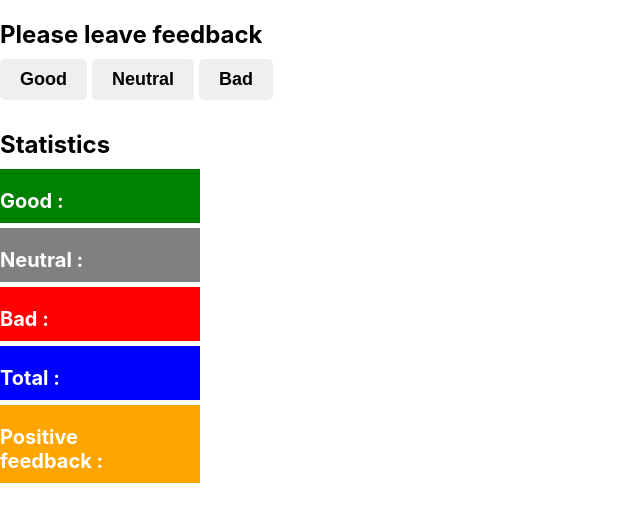
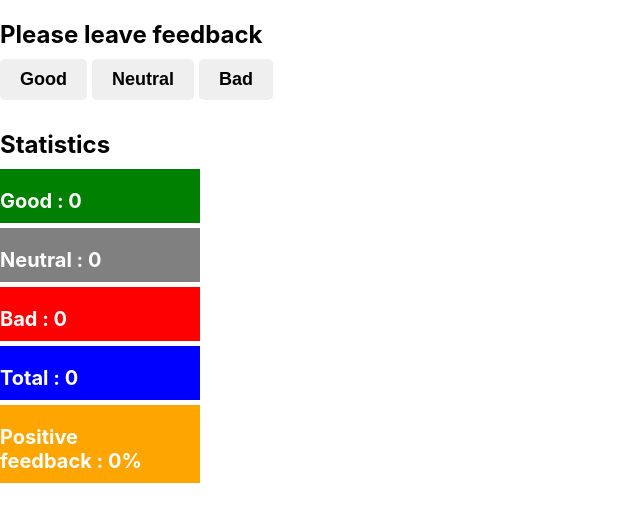
Before and after one commit to KostiantynFirst/goit-react-hw-02-feedback, a React (Create React App) app: page / in a window 1280 px wide. Shown: the top 522 px of the page, without its empty margins (0-640 px from the left). Built offline with nearby package versions, Linux system fonts and the light colour scheme.

Commit message:
Update Feadback.jsx

```diff
--- a/src/components/Feadback/Feadback.jsx
+++ b/src/components/Feadback/Feadback.jsx
@@ -3,45 +3,46 @@ import { FeedbackLabel, FeedbackHeading, FeedbackBtns, FeedbackButton, FeedbackG
 
 export class Feadback extends Component {
 
-    // static defaultProps = {
-    //     initialValue: 0,
-    //   };
+    static defaultProps = {
+        initialValue: 0,
+      };
 
-      // state = {
-      //   good: this.props.initialValue,
-      //   neutral: this.props.initialValue,
-      //   bad: this.props.initialValue
-      // }
+      state = {
+        good: this.props.initialValue,
+        neutral: this.props.initialValue,
+        bad: this.props.initialValue
+      }
 
-      // incrementValueGood = () => {
-      //   this.setState(prevState => ({
-      //       good: prevState.good + 1,
-      //   }))
-      // }
+      incrementGood = () => {
+        this.setState(prevState => ({
+          good: prevState.good + 1,
+        }));
+      };
 
-      // incrementValueNeutral = () => {
-      //   this.setState(prevState => ({
-      //       neutral: prevState.neutral + 1,
-      //   }))
-      // }
+      incrementNeutral = () => {
+        this.setState(prevState => ({
+          neutral: prevState.neutral + 1,
+        }));
+      };
 
-      // incrementValueBad = () => {
-      //   this.setState(prevState => ({
-      //       bad: prevState.bad + 1,
-      //   }))
-      // }
+      incrementBad = () => {
+        this.setState(prevState => ({
+          bad: prevState.bad + 1,
+        }));
+      };
+
 
       render() {
-        // const { good, neutral, bad } = this.state;
+        const { good, neutral, bad } = this.state;
 
         return (
             <>
             <FeedbackLabel>
             <FeedbackHeading>Please leave feedback</FeedbackHeading>
             <FeedbackBtns>
-              <FeedbackButton>Good</FeedbackButton>
-              <FeedbackButton>Neutral</FeedbackButton>
-              <FeedbackButton>Bad</FeedbackButton>
+              <FeedbackButton type="button" data-name="good" onClick={this.incrementGood}>Good</FeedbackButton>
+              <FeedbackButton type="button" data-name="neutral" onClick={this.incrementNeutral}>Neutral</FeedbackButton>
+              <FeedbackButton type="button" data-name="bad" onClick={this.incrementBad}>Bad</FeedbackButton>
             </FeedbackBtns>
           </FeedbackLabel>
 
@@ -49,19 +50,19 @@ export class Feadback extends Component {
             <StatisticsHeading>Statistics</StatisticsHeading>
             <FeedbackContent>
               <FeedbackGood>
-                <FeedbackContentHeading>Good :</FeedbackContentHeading>
+                <FeedbackContentHeading>Good : {good}</FeedbackContentHeading>
               </FeedbackGood>
               <FeedbacknNeutral>
-                <FeedbackContentHeading>Neutral :</FeedbackContentHeading>
+                <FeedbackContentHeading>Neutral : {neutral}</FeedbackContentHeading>
               </FeedbacknNeutral>
               <FeedbackBad>
-                <FeedbackContentHeading>Bad :</FeedbackContentHeading>
+                <FeedbackContentHeading>Bad : {bad}</FeedbackContentHeading>
               </FeedbackBad>
               <FeedbackTotal>
-                <FeedbackContentHeading>Total :</FeedbackContentHeading>
+                <FeedbackContentHeading>Total : {good + neutral + bad}</FeedbackContentHeading>
               </FeedbackTotal>
               <FeedbackPositive>
-                <FeedbackContentHeading>Positive<br/>feedback :</FeedbackContentHeading>
+                <FeedbackContentHeading>Positive<br/>feedback : {good}%</FeedbackContentHeading>
               </FeedbackPositive>
             </FeedbackContent>
           </Statistics>
```
